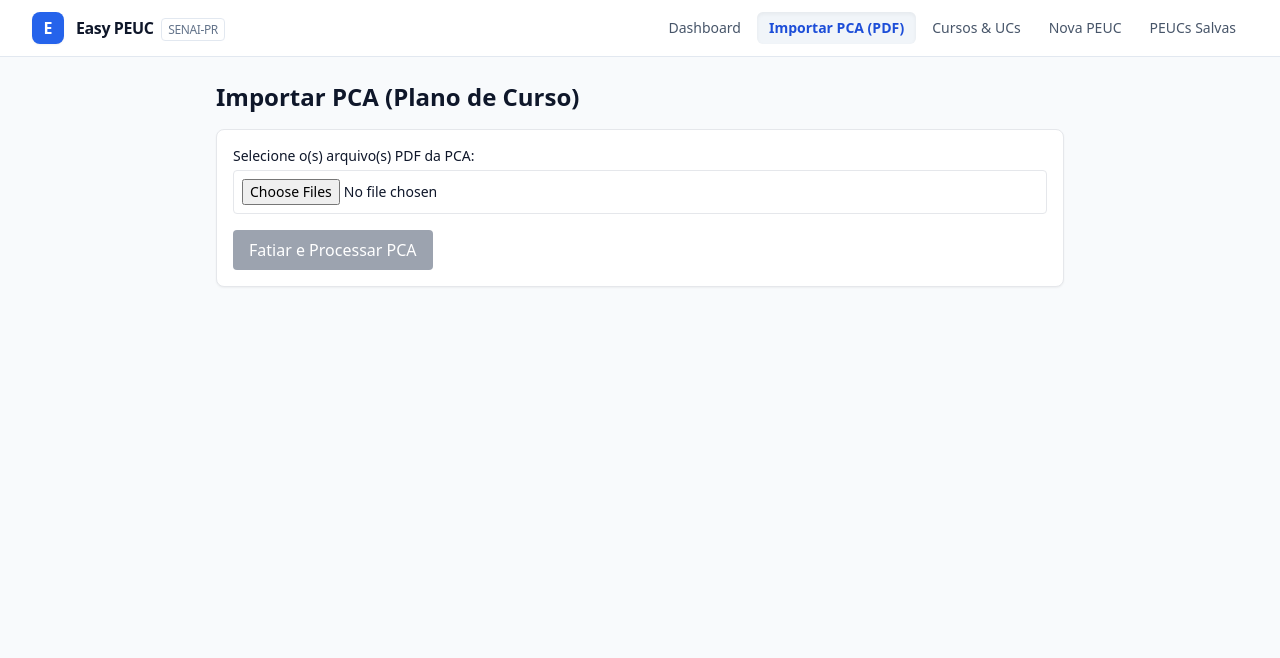
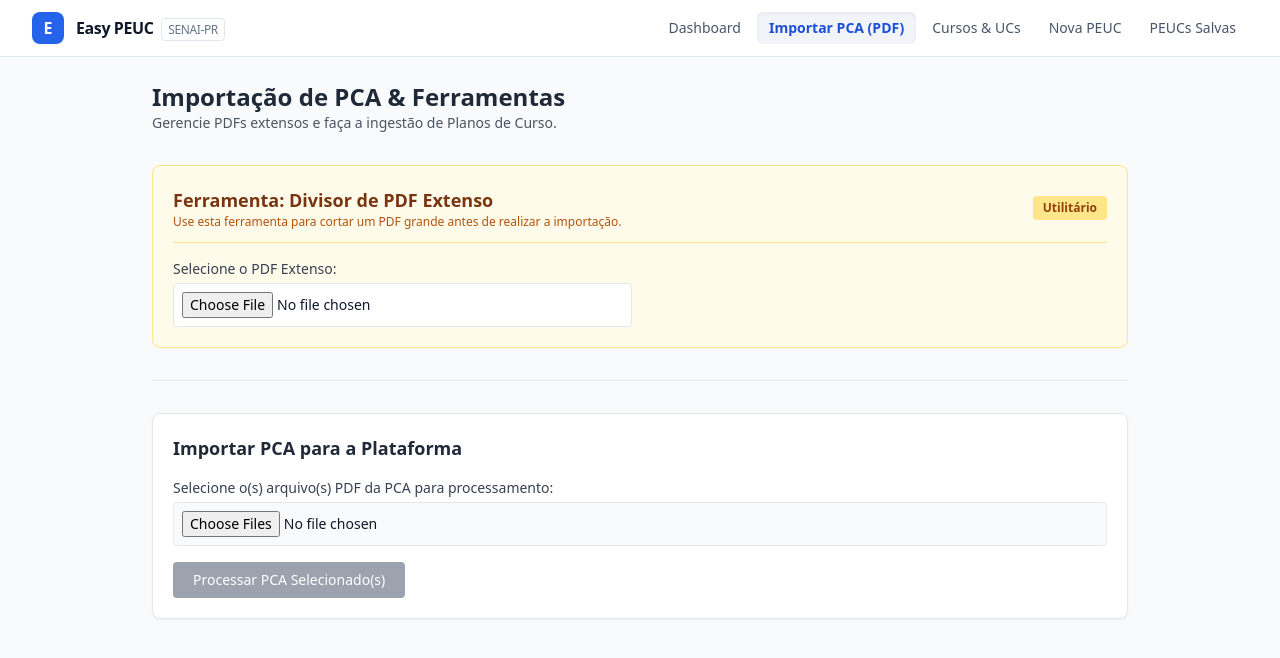
Before and after one commit to Willkmass/Easy-PEUC-Generator, a Next.js app: page /importar-pca in a window 1280 px wide. Shown: the top 658 px of the page. Built offline with nearby package versions, Linux system fonts and the light colour scheme.

Commit message:
Update page.jsx

```diff
--- a/app/importar-pca/page.jsx
+++ b/app/importar-pca/page.jsx
@@ -4,85 +4,127 @@ import { useState } from 'react';
 import { PDFDocument } from 'pdf-lib';
 
 export default function ImportarPCAPage() {
-  const [arquivos, setArquivos] = useState([]);
-  const [carregando, setCarregando] = useState(false);
-  const [progresso, setProgresso] = useState('');
-  const [resultado, setResultado] = useState(null);
-  const [erro, setErro] = useState(null);
+  // --- ESTADOS DA FERRAMENTA DE DIVISÃO DE PDF ---
+  const [pdfParaDividir, setPdfParaDividir] = useState(null);
+  const [infoPdf, setInfoPdf] = useState(null); // { nome, totalPaginas, buffer }
+  const [modoDivisao, setModoDivisao] = useState('intervalo'); // 'intervalo' ou 'blocos'
 
-  // Divide um PDF grande em blocos menores (ex: 10 páginas por bloco)
-  const fatiarPdf = async (arquivoOriginal, paginasPorParte = 10) => {
-    const arrayBuffer = await arquivoOriginal.arrayBuffer();
-    const docOriginal = await PDFDocument.load(arrayBuffer);
-    const totalPaginas = docOriginal.getPageCount();
+  // Opção A: Intervalo Personalizado (ex: pág 1 até 15)
+  const [paginaInicio, setPaginaInicio] = useState(1);
+  const [paginaFim, setPaginaFim] = useState(1);
 
-    if (totalPaginas <= paginasPorParte) {
-      return [arquivoOriginal]; // Se for pequeno, envia o arquivo original inteiro
-    }
+  // Opção B: Blocos Fixos (ex: dividir a cada 10 páginas)
+  const [tamanhoBloco, setTamanhoBloco] = useState(10);
 
-    const partes = [];
-    let contadorParte = 1;
+  const [processandoPdf, setProcessandoPdf] = useState(false);
+  const [arquivosGerados, setArquivosGerados] = useState([]); // [{ nome, blobUrl, totalPaginas }]
 
-    for (let i = 0; i < totalPaginas; i += paginasPorParte) {
-      const novoDoc = await PDFDocument.create();
-      const paginasParaCopiar = Array.from(
-        { length: Math.min(paginasPorParte, totalPaginas - i) },
-        (_, idx) => i + idx
-      );
+  // --- ESTADOS DA IMPORTAÇÃO DE PCA ---
+  const [arquivosImportacao, setArquivosImportacao] = useState([]);
+  const [carregandoImportacao, setCarregandoImportacao] = useState(false);
+  const [resultadoExtracao, setResultadoExtracao] = useState(null);
+  const [erroImportacao, setErroImportacao] = useState(null);
 
-      const paginasCopiadas = await novoDoc.copyPages(docOriginal, paginasParaCopiar);
-      paginasCopiadas.forEach(p => novoDoc.addPage(p));
+  // 1. Carrega o arquivo na Ferramenta de Divisão
+  const handleCarregarPdfParaDividir = async (e) => {
+    const file = e.target.files?.[0];
+    if (!file) return;
 
-      const bytesPdf = await novoDoc.save();
-      const blob = new Blob([bytesPdf], { type: 'application/pdf' });
-      const novoArquivo = new File(
-        [blob],
-        `${arquivoOriginal.name.replace('.pdf', '')}_parte_${contadorParte}.pdf`,
-        { type: 'application/pdf' }
-      );
+    try {
+      const arrayBuffer = await file.arrayBuffer();
+      const pdfDoc = await PDFDocument.load(arrayBuffer);
+      const total = pdfDoc.getPageCount();
 
-      partes.push(novoArquivo);
-      contadorParte++;
-    }
-
-    return partes;
-  };
-
-  const handleFileChange = (e) => {
-    if (e.target.files) {
-      setArquivos(Array.from(e.target.files));
-      setResultado(null);
-      setErro(null);
+      setPdfParaDividir(file);
+      setInfoPdf({
+        nome: file.name,
+        totalPaginas: total,
+        arrayBuffer: arrayBuffer
+      });
+      setPaginaInicio(1);
+      setPaginaFim(total);
+      setArquivosGerados([]);
+    } catch (err) {
+      alert('Erro ao ler o arquivo PDF. Certifique-se de que o documento é válido.');
     }
   };
 
-  const handleSubmit = async (e) => {
-    e.preventDefault();
-    if (arquivos.length === 0) {
-      setErro('Selecione pelo menos um arquivo PDF.');
-      return;
+  // 2. Executa a Divisão Manual e gera Links para Download
+  const handleExecutarDivisao = async () => {
+    if (!infoPdf) return;
+    setProcessandoPdf(true);
+    setArquivosGerados([]);
+
+    try {
+      const docOriginal = await PDFDocument.load(infoPdf.arrayBuffer);
+      const novosPdfs = [];
+
+      if (modoDivisao === 'intervalo') {
+        const inicio = Math.max(1, Math.min(Number(paginaInicio), infoPdf.totalPaginas));
+        const fim = Math.min(Math.max(inicio, Number(paginaFim)), infoPdf.totalPaginas);
+
+        const novoDoc = await PDFDocument.create();
+        const indices = Array.from({ length: fim - inicio + 1 }, (_, i) => (inicio - 1) + i);
+        const paginasCopiadas = await novoDoc.copyPages(docOriginal, indices);
+        paginasCopiadas.forEach(p => novoDoc.addPage(p));
+
+        const bytes = await novoDoc.save();
+        const blob = new Blob([bytes], { type: 'application/pdf' });
+        const url = URL.createObjectURL(blob);
+        const nomeArquivo = `${infoPdf.nome.replace('.pdf', '')}_paginas_${inicio}_a_${fim}.pdf`;
+
+        novosPdfs.push({
+          nome: nomeArquivo,
+          blobUrl: url,
+          totalPaginas: indices.length
+        });
+      } else {
+        // Blocos Fixos
+        const bloco = Math.max(1, Number(tamanhoBloco));
+        let contador = 1;
+
+        for (let i = 0; i < infoPdf.totalPaginas; i += bloco) {
+          const fimBloco = Math.min(i + bloco, infoPdf.totalPaginas);
+          const novoDoc = await PDFDocument.create();
+          const indices = Array.from({ length: fimBloco - i }, (_, idx) => i + idx);
+          const paginasCopiadas = await novoDoc.copyPages(docOriginal, indices);
+          paginasCopiadas.forEach(p => novoDoc.addPage(p));
+
+          const bytes = await novoDoc.save();
+          const blob = new Blob([bytes], { type: 'application/pdf' });
+          const url = URL.createObjectURL(blob);
+          const nomeArquivo = `${infoPdf.nome.replace('.pdf', '')}_parte_${contador}.pdf`;
+
+          novosPdfs.push({
+            nome: nomeArquivo,
+            blobUrl: url,
+            totalPaginas: indices.length
+          });
+          contador++;
+        }
       }
 
-    setCarregando(true);
-    setErro(null);
-    setResultado(null);
+      setArquivosGerados(novosPdfs);
+    } catch (err) {
+      console.error(err);
+      alert('Ocorreu um erro ao dividir o PDF.');
+    } finally {
+      setProcessandoPdf(false);
+    }
+  };
+
+  // 3. Processamento do Upload para a API de Ingestão
+  const handleEnviarParaApi = async (e) => {
+    e.preventDefault();
+    if (arquivosImportacao.length === 0) return;
+
+    setCarregandoImportacao(true);
+    setErroImportacao(null);
+    setResultadoExtracao(null);
 
     try {
-      const arquivosParaEnviar = [];
-
-      // Processa e fatia cada PDF selecionado se necessário
-      for (let i = 0; i < arquivos.length; i++) {
-        const arq = arquivos[i];
-        setProgresso(`Analisando e dividindo arquivo ${i + 1} de ${arquivos.length}...`);
-
-        const partes = await fatiarPdf(arq, 10); // Divisão de 10 em 10 páginas
-        arquivosParaEnviar.push(...partes);
-      }
-
-      setProgresso(`Enviando ${arquivosParaEnviar.length} parte(s) para extração via Gemini API...`);
-
       const formData = new FormData();
-      arquivosParaEnviar.forEach((file) => {
+      Array.from(arquivosImportacao).forEach((file) => {
         formData.append('arquivos', file);
       });
 
@@ -94,81 +136,201 @@ export default function ImportarPCAPage() {
       const json = await response.json();
 
       if (!response.ok || !json.success) {
-        throw new Error(json.error || 'Falha ao processar os arquivos.');
+        throw new Error(json.error || 'Erro no processamento.');
       }
 
-      setResultado(json.data);
+      setResultadoExtracao(json.data);
     } catch (err) {
-      console.error(err);
-      setErro(err.message || 'Ocorreu um erro durante a ingestão.');
+      setErroImportacao(err.message || 'Falha ao processar o arquivo.');
     } finally {
-      setCarregando(false);
-      setProgresso('');
+      setCarregandoImportacao(false);
     }
   };
 
   return (
-    <div className="max-w-4xl mx-auto p-6">
-      <h1 className="text-2xl font-bold mb-4">Importar PCA (Plano de Curso)</h1>
+    <div className="max-w-5xl mx-auto p-6 space-y-8">
+      <div>
+        <h1 className="text-2xl font-bold text-gray-800">Importação de PCA & Ferramentas</h1>
+        <p className="text-sm text-gray-600">Gerencie PDFs extensos e faça a ingestão de Planos de Curso.</p>
+      </div>
 
-      <form onSubmit={handleSubmit} className="space-y-4 border p-4 rounded-lg bg-white shadow-sm">
+      {/* SEÇÃO 1: FERRAMENTA DE DIVISÃO DE PDF */}
+      <div className="bg-amber-50 border border-amber-200 p-5 rounded-lg space-y-4">
+        <div className="flex items-center justify-between border-b border-amber-200 pb-3">
           <div>
-          <label className="block text-sm font-medium mb-1">
-            Selecione o(s) arquivo(s) PDF da PCA:
+            <h2 className="text-lg font-bold text-amber-900">Ferramenta: Divisor de PDF Extenso</h2>
+            <p className="text-xs text-amber-700">Use esta ferramenta para cortar um PDF grande antes de realizar a importação.</p>
+          </div>
+          <span className="text-xs font-semibold bg-amber-200 text-amber-800 px-2.5 py-1 rounded">Utilitário</span>
+        </div>
+
+        <div className="grid grid-cols-1 md:grid-cols-2 gap-4">
+          <div>
+            <label className="block text-sm font-medium text-gray-700 mb-1">Selecione o PDF Extenso:</label>
+            <input
+              type="file"
+              accept="application/pdf"
+              onChange={handleCarregarPdfParaDividir}
+              className="block w-full text-sm border p-2 rounded bg-white"
+            />
+          </div>
+
+          {infoPdf && (
+            <div className="bg-white p-3 rounded border text-sm space-y-1">
+              <p className="font-bold text-gray-800 truncate">{infoPdf.nome}</p>
+              <p className="text-xs text-gray-600">Total de Páginas: <span className="font-semibold text-blue-600">{infoPdf.totalPaginas}</span></p>
+            </div>
+          )}
+        </div>
+
+        {infoPdf && (
+          <div className="bg-white p-4 rounded border space-y-4">
+            <div className="flex gap-4 border-b pb-3">
+              <label className="flex items-center gap-2 text-sm font-medium cursor-pointer">
+                <input
+                  type="radio"
+                  name="modo"
+                  value="intervalo"
+                  checked={modoDivisao === 'intervalo'}
+                  onChange={() => setModoDivisao('intervalo')}
+                />
+                Extrair Intervalo Específico
+              </label>
+              <label className="flex items-center gap-2 text-sm font-medium cursor-pointer">
+                <input
+                  type="radio"
+                  name="modo"
+                  value="blocos"
+                  checked={modoDivisao === 'blocos'}
+                  onChange={() => setModoDivisao('blocos')}
+                />
+                Dividir em Partes Egualitárias
+              </label>
+            </div>
+
+            {modoDivisao === 'intervalo' ? (
+              <div className="flex items-center gap-3 text-sm">
+                <span>Extrair da página</span>
+                <input
+                  type="number"
+                  min="1"
+                  max={infoPdf.totalPaginas}
+                  value={paginaInicio}
+                  onChange={(e) => setPaginaInicio(e.target.value)}
+                  className="w-20 border p-1 rounded text-center"
+                />
+                <span>até a página</span>
+                <input
+                  type="number"
+                  min="1"
+                  max={infoPdf.totalPaginas}
+                  value={paginaFim}
+                  onChange={(e) => setPaginaFim(e.target.value)}
+                  className="w-20 border p-1 rounded text-center"
+                />
+              </div>
+            ) : (
+              <div className="flex items-center gap-3 text-sm">
+                <span>Dividir arquivo a cada</span>
+                <input
+                  type="number"
+                  min="1"
+                  max={infoPdf.totalPaginas}
+                  value={tamanhoBloco}
+                  onChange={(e) => setTamanhoBloco(e.target.value)}
+                  className="w-20 border p-1 rounded text-center"
+                />
+                <span>páginas</span>
+              </div>
+            )}
+
+            <button
+              onClick={handleExecutarDivisao}
+              disabled={processandoPdf}
+              className="bg-amber-600 text-white px-4 py-2 rounded text-sm font-medium hover:bg-amber-700 disabled:bg-gray-400"
+            >
+              {processandoPdf ? 'Processando Divisão...' : 'Gerar Arquivos Divididos'}
+            </button>
+          </div>
+        )}
+
+        {/* Lista de Arquivos Gerados para Download */}
+        {arquivosGerados.length > 0 && (
+          <div className="bg-white p-4 rounded border space-y-3">
+            <h3 className="text-sm font-bold text-gray-700">Arquivos Prontos para Download:</h3>
+            <div className="grid grid-cols-1 sm:grid-cols-2 gap-2">
+              {arquivosGerados.map((arq, idx) => (
+                <div key={idx} className="flex justify-between items-center p-2 border rounded bg-gray-50 text-xs">
+                  <div>
+                    <p className="font-bold text-gray-800 truncate max-w-[200px]">{arq.nome}</p>
+                    <p className="text-gray-500">{arq.totalPaginas} página(s)</p>
+                  </div>
+                  <a
+                    href={arq.blobUrl}
+                    download={arq.nome}
+                    className="bg-green-600 text-white px-3 py-1 rounded text-xs font-semibold hover:bg-green-700"
+                  >
+                    Baixar
+                  </a>
+                </div>
+              ))}
+            </div>
+          </div>
+        )}
+      </div>
+
+      <hr className="border-gray-200" />
+
+      {/* SEÇÃO 2: IMPORTAÇÃO E EXTRAÇÃO DE PCA */}
+      <div className="bg-white p-5 rounded-lg border shadow-sm space-y-4">
+        <h2 className="text-lg font-bold text-gray-800">Importar PCA para a Plataforma</h2>
+
+        <form onSubmit={handleEnviarParaApi} className="space-y-4">
+          <div>
+            <label className="block text-sm font-medium text-gray-700 mb-1">
+              Selecione o(s) arquivo(s) PDF da PCA para processamento:
             </label>
             <input
               type="file"
               accept="application/pdf"
               multiple
-            onChange={handleFileChange}
-            disabled={carregando}
-            className="block w-full text-sm border p-2 rounded"
+              onChange={(e) => setArquivosImportacao(e.target.files)}
+              disabled={carregandoImportacao}
+              className="block w-full text-sm border p-2 rounded bg-gray-50"
             />
           </div>
 
-        {arquivos.length > 0 && (
-          <p className="text-xs text-gray-600">
-            {arquivos.length} arquivo(s) selecionado(s).
-          </p>
-        )}
-
           <button
             type="submit"
-          disabled={carregando || arquivos.length === 0}
-          className="bg-blue-600 text-white px-4 py-2 rounded font-medium hover:bg-blue-700 disabled:bg-gray-400"
+            disabled={carregandoImportacao || !arquivosImportacao || arquivosImportacao.length === 0}
+            className="bg-blue-600 text-white px-5 py-2 rounded font-medium text-sm hover:bg-blue-700 disabled:bg-gray-400"
           >
-          {carregando ? 'Processando...' : 'Fatiar e Processar PCA'}
+            {carregandoImportacao ? 'Extraindo Dados via Gemini...' : 'Processar PCA Selecionado(s)'}
           </button>
         </form>
 
-      {progresso && (
-        <div className="mt-4 p-3 bg-blue-50 text-blue-800 rounded text-sm animate-pulse">
-          {progresso}
+        {erroImportacao && (
+          <div className="p-3 bg-red-50 text-red-700 border border-red-200 rounded text-sm">
+            {erroImportacao}
           </div>
         )}
 
-      {erro && (
-        <div className="mt-4 p-3 bg-red-50 text-red-700 border border-red-200 rounded text-sm">
-          {erro}
-        </div>
-      )}
-
-      {resultado && (
+        {resultadoExtracao && (
           <div className="mt-6 border p-4 rounded-lg bg-gray-50 space-y-4">
-          <h2 className="text-xl font-semibold text-green-700">
-            Curso Extraído: {resultado.nomeCurso || 'Nome não identificado'}
-          </h2>
+            <h3 className="text-lg font-bold text-green-700">
+              Curso: {resultadoExtracao.nomeCurso || 'Nome não identificado'}
+            </h3>
 
             <div className="space-y-3">
-            <h3 className="font-medium text-lg">Unidades Curriculares ({resultado.unidadesCurriculares?.length || 0}):</h3>
-            {resultado.unidadesCurriculares?.map((uc, idx) => (
+              <h4 className="font-semibold text-gray-700">Unidades Curriculares ({resultadoExtracao.unidadesCurriculares?.length || 0}):</h4>
+              {resultadoExtracao.unidadesCurriculares?.map((uc, idx) => (
                 <div key={idx} className="bg-white p-3 rounded border text-sm space-y-1">
                   <p className="font-bold text-gray-800">{uc.nomeUc} {uc.cargaHoraria && `(${uc.cargaHoraria})`}</p>
                   {uc.capacidades?.length > 0 && (
-                  <p><span className="font-semibold">Capacidades:</span> {uc.capacidades.join(', ')}</p>
+                    <p><span className="font-medium">Capacidades:</span> {uc.capacidades.join('; ')}</p>
                   )}
                   {uc.conhecimentos?.length > 0 && (
-                  <p><span className="font-semibold">Conhecimentos:</span> {uc.conhecimentos.join(', ')}</p>
+                    <p><span className="font-medium">Conhecimentos:</span> {uc.conhecimentos.join('; ')}</p>
                   )}
                 </div>
               ))}
@@ -176,5 +338,6 @@ export default function ImportarPCAPage() {
           </div>
         )}
       </div>
+    </div>
   );
 }
```
Lines whose indentation alone changed are shown as unchanged.
